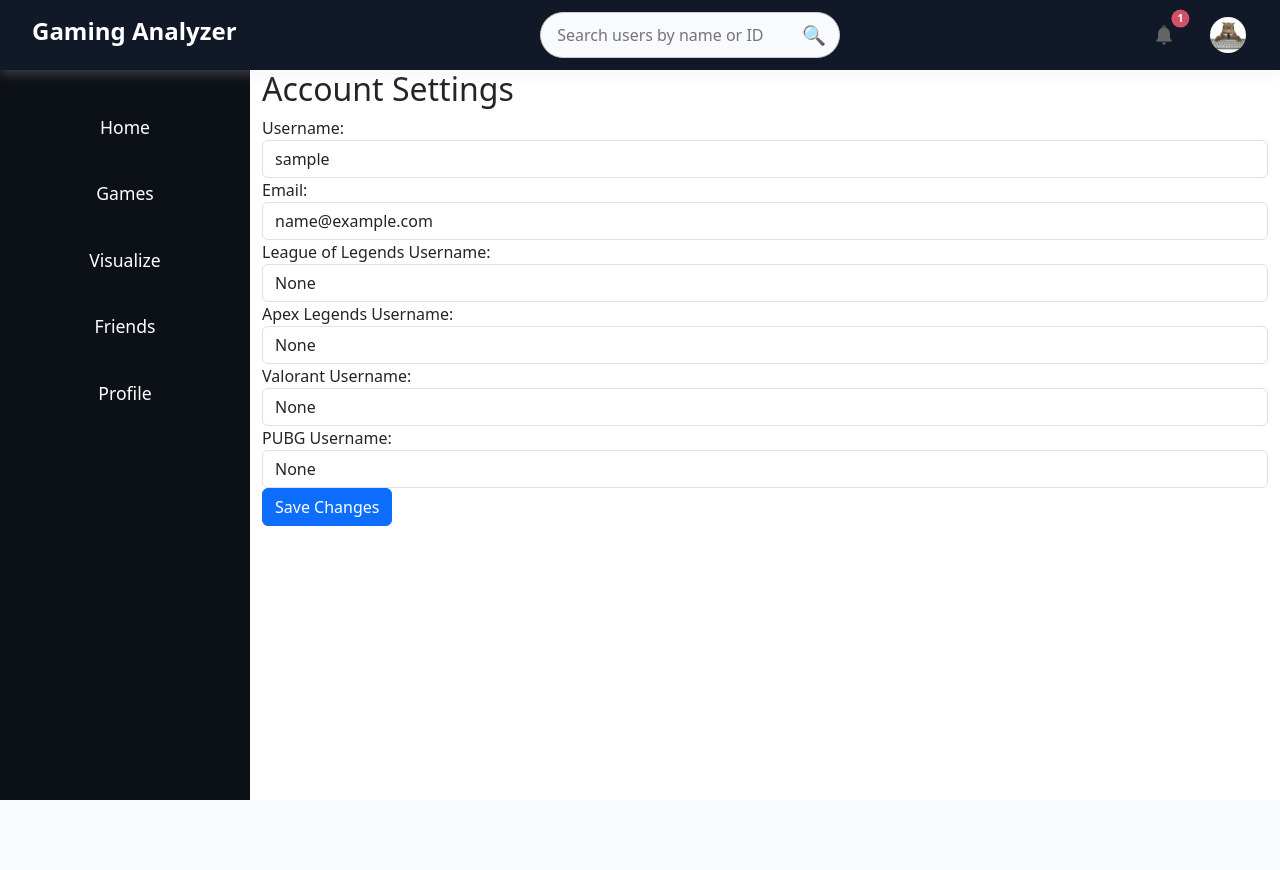
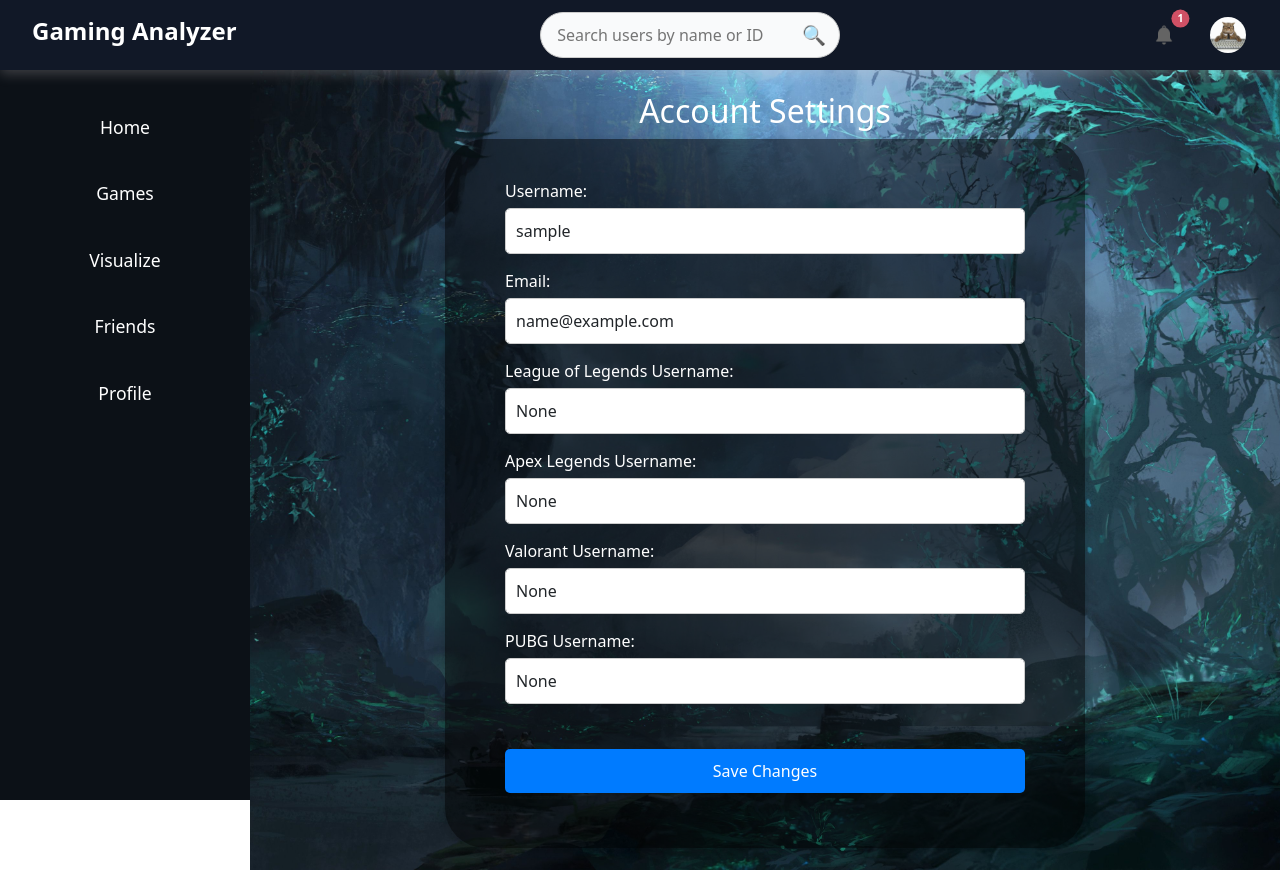
Before and after one commit to LinshanXiao/AWD-Project, a Flask app: page /account_settings in a window 1280 px wide. Before the commit the page ends 800 px from the top, so only its background shows below. Run offline with Flask 3, Linux system fonts and the light colour scheme; the visitor is signed in with stand-in values (Sample User, id 1).

Commit message:
Added styling for account settings page

```diff
--- /dev/null
+++ b/app/static/css/account_settings.css
@@ -0,0 +1,79 @@
+.account-settings-container {
+    background-image: url('../images/shadowisles.jpg');
+    background-size: cover;
+    background-position: center;
+    background-repeat: no-repeat;
+    min-height: 100vh;
+    padding: 20px;
+    color: white;
+    display: flex;
+    flex-direction: column;
+    align-items: center;
+    justify-content: center;
+}
+
+form {
+    width: 100%;
+    max-width: 640px; /* Limit the form width */
+    background-color: rgba(0, 0, 0, 0.5); /* Semi-transparent background */
+    padding: 40px 60px;
+    border-radius: 40px;
+    box-shadow: 0 4px 8px rgba(0, 0, 0, 0.2);
+}
+
+.form-group {
+    margin-bottom: 15px;
+    display: flex;
+    flex-direction: column;
+}
+
+.form-group label {
+    font-size: 1rem;
+    margin-bottom: 5px;
+}
+
+.form-group input {
+    font-size: 1rem;
+    padding: 10px;
+    border: 1px solid #ccc;
+    border-radius: 5px;
+    width: 100%;
+    box-sizing: border-box;
+}
+
+.btn {
+    font-size: 1rem;
+    padding: 10px 20px;
+    background-color: #007bff;
+    color: white;
+    border: none;
+    border-radius: 5px;
+    cursor: pointer;
+    transition: background-color 0.3s ease;
+    margin-top: 30px;
+}
+
+.btn:hover {
+    background-color: #0056b3;
+}
+
+.form-group:last-child {
+    display: flex;
+    justify-content: flex-end;
+}
+
+@media (max-width: 768px) {
+    form {
+        padding: 15px;
+    }
+
+    .form-group input {
+        font-size: 0.9rem;
+        padding: 8px;
+    }
+
+    .btn {
+        font-size: 0.9rem;
+        padding: 8px 15px;
+    }
+}
--- a/app/templates/account_settings.html
+++ b/app/templates/account_settings.html
@@ -1,7 +1,11 @@
 {% extends "base.html" %}
 
+{% block css %}
+  <link rel="stylesheet" href="{{ url_for('static', filename='css/account_settings.css') }}">
+{% endblock %}
+
 {% block content %}
-<div class="container">
+<div class="account-settings-container">
     <h2>Account Settings</h2>
     <form method="POST" action="{{ url_for('main_bp.account_settings') }}">
         <!-- Username -->
@@ -33,8 +37,10 @@
         <div class="form-group">
             <label for="PUBG_username">PUBG Username:</label>
             <input type="text" id="PUBG_username" name="PUBG_username" class="form-control" value="{{ user.PUBG_username }}">
-        <!-- Submit Button -->
-        <button type="submit" class="btn btn-primary">Save Changes</button>
+        </div>
+        <div class="form-group">
+            <button type="submit" class="btn btn-primary">Save Changes</button>
+        </div>
     </form>
 </div>
 {% endblock %}
```
Also changed, not shown: app/static/images/shadowisles.jpg (added).
